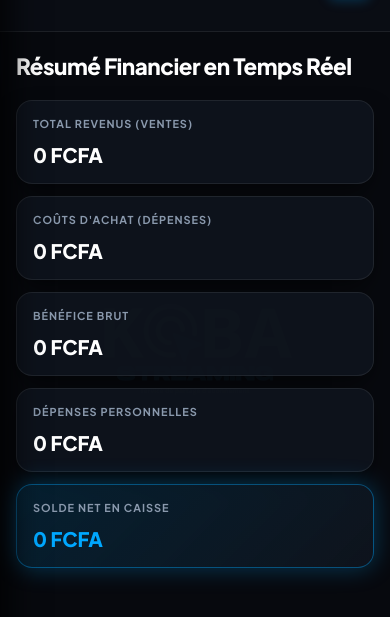
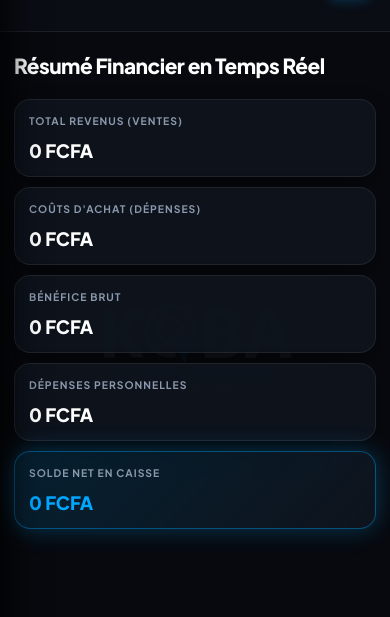
Before and after one commit to cobamide134-cloud/koba-streaming, a website: page public/index.html in a window 390 px wide. Shown: the part 81-698 px from the top of the page. Drawn offline with Linux system fonts and the light colour scheme; no server answers.

Commit message:
Mise a jour interface responsive mobile

```diff
--- a/public/index.html
+++ b/public/index.html
@@ -2,7 +2,7 @@
 <html lang="fr">
 <head>
     <meta charset="UTF-8">
-    <meta name="viewport" content="width=device-width, initial-scale=1.0, maximum-scale=1.0, user-scalable=no, viewport-fit=cover">
+    <meta name="viewport" content="width=device-width, initial-scale=1.0, shrink-to-fit=no, viewport-fit=cover">
     <title>KOBA STREAMING - Gestion</title>
     <link rel="stylesheet" href="style.css">
 </head>
--- a/public/style.css
+++ b/public/style.css
@@ -28,6 +28,12 @@
     --shadow-glow: 0 0 25px rgba(0, 168, 255, 0.3);
 }
 
+html, body {
+    width: 100%;
+    max-width: 100vw;
+    overflow-x: hidden;
+}
+
 * {
     margin: 0;
     padding: 0;
@@ -40,7 +46,6 @@ body {
     background-color: var(--bg-dark);
     color: var(--text-main);
     min-height: 100vh;
-    overflow-x: hidden;
     padding-bottom: env(safe-area-inset-bottom);
 }
 
@@ -76,6 +81,8 @@ body {
     display: flex;
     min-height: 100vh;
     position: relative;
+    width: 100%;
+    max-width: 100vw;
 }
 
 .sidebar {
@@ -176,17 +183,17 @@ body {
     margin-left: 280px;
     flex: 1;
     padding: 40px 50px;
-    max-width: 1400px;
+    max-width: calc(100vw - 280px);
     position: relative;
     z-index: 1;
+    overflow-x: hidden;
 }
 
-/* --- INTEGRATION DE LOGO.JPG EN FILIGRANE FIXE ET CENTRÉ --- */
 .main-content::before {
     content: "";
     position: fixed;
     top: 50%;
-    left: calc(50% + 140px); /* Ajusté avec la largeur de la sidebar desktop */
+    left: calc(50% + 140px);
     transform: translate(-50%, -50%);
     width: clamp(260px, 40vw, 520px);
     height: clamp(260px, 40vw, 520px);
@@ -194,7 +201,7 @@ body {
     background-size: contain;
     background-repeat: no-repeat;
     background-position: center;
-    opacity: 0.05; /* Transparence idéale pour ne pas gêner la lecture */
+    opacity: 0.05;
     pointer-events: none;
     z-index: -1;
     user-select: none;
@@ -203,6 +210,7 @@ body {
 
 .tab-content {
     animation: fadeIn 0.3s ease-out forwards;
+    width: 100%;
 }
 
 @keyframes fadeIn {
@@ -285,6 +293,7 @@ h1 {
     box-shadow: var(--shadow-card);
     margin-bottom: 35px;
     backdrop-filter: blur(8px);
+    width: 100%;
 }
 
 .form-container h3 {
@@ -299,6 +308,7 @@ form {
     grid-template-columns: repeat(auto-fit, minmax(220px, 1fr));
     gap: 16px;
     align-items: center;
+    width: 100%;
 }
 
 .form-group {
@@ -336,7 +346,7 @@ input, select {
     font-size: 0.95rem;
     outline: none;
     transition: all 0.2s ease;
-    min-height: 44px; /* Zone tactile iOS & Android optimale */
+    min-height: 44px;
 }
 
 input:focus, select:focus {
@@ -393,6 +403,7 @@ button:hover {
    -------------------------------------------------------------------------- */
 .table-responsive {
     width: 100%;
+    max-width: 100%;
     overflow-x: auto;
     -webkit-overflow-scrolling: touch;
     border-radius: var(--radius-lg);
@@ -400,13 +411,14 @@ button:hover {
     background-color: var(--bg-card);
     box-shadow: var(--shadow-card);
     backdrop-filter: blur(8px);
+    display: block;
 }
 
 table {
     width: 100%;
     border-collapse: separate;
     border-spacing: 0;
-    min-width: 650px; /* Garantit qu'aucune donnée ne s'écrase sur petit écran */
+    min-width: 650px;
 }
 
 thead {
@@ -422,6 +434,7 @@ th {
     color: var(--text-muted);
     border-bottom: 1px solid var(--border-color);
     text-align: left;
+    white-space: nowrap;
 }
 
 td {
@@ -430,6 +443,7 @@ td {
     color: var(--text-main);
     border-bottom: 1px solid var(--border-color);
     vertical-align: middle;
+    white-space: nowrap;
 }
 
 tbody tr:last-child td {
@@ -460,6 +474,7 @@ tbody tr:hover {
     padding: 24px;
     box-shadow: var(--shadow-card);
     backdrop-filter: blur(8px);
+    margin-bottom: 20px;
 }
 
 .title-alert-red {
@@ -506,10 +521,10 @@ tbody tr:hover {
 
     .main-content {
         margin-left: 0;
-        padding: 20px 16px;
+        max-width: 100vw;
+        padding: 20px 14px;
     }
 
-    /* Filigrane centré en mobile sur toute la largeur */
     .main-content::before {
         left: 50%;
         width: clamp(220px, 70vw, 380px);
@@ -517,25 +532,29 @@ tbody tr:hover {
     }
 
     h1 {
-        font-size: 1.4rem;
+        font-size: 1.3rem;
         margin-bottom: 20px;
     }
 
     .cards {
         grid-template-columns: repeat(2, 1fr);
-        gap: 12px;
+        gap: 10px;
     }
 
     .card {
-        padding: 16px;
+        padding: 14px;
     }
 
     .card h3 {
-        font-size: 0.68rem;
+        font-size: 0.65rem;
     }
 
     .card p {
-        font-size: 1.25rem;
+        font-size: 1.15rem;
+    }
+
+    .form-container {
+        padding: 16px;
     }
 
     form {
```
